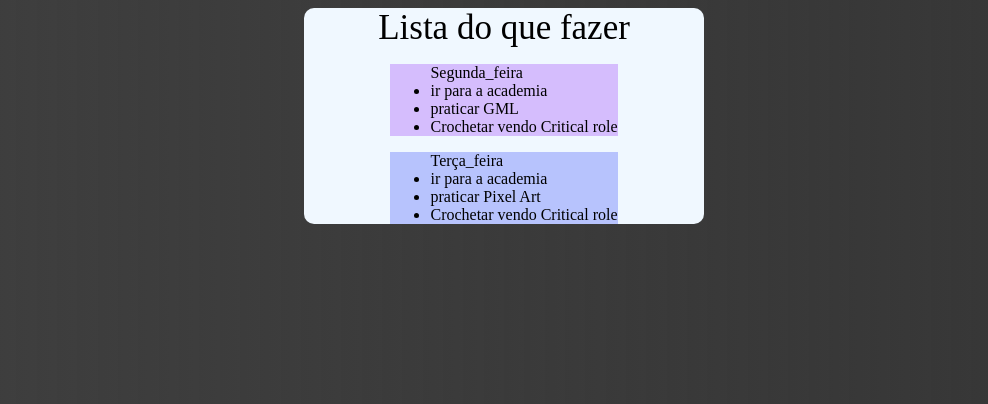
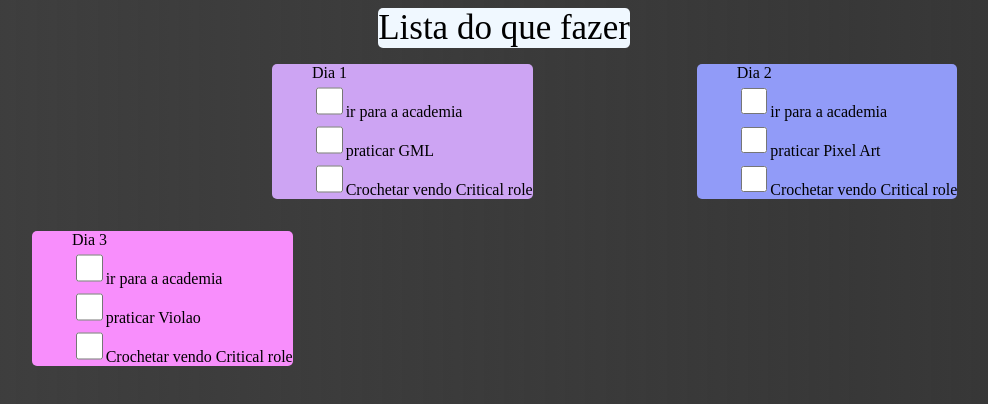
Before and after one commit to lightluigui/To-Do-List, a plain HTML site: page index.html in a window 1280 px wide. Shown: the whole page, without its empty margins (136-1124 px from the left). Drawn offline with Linux system fonts and the light colour scheme.

Commit message:
novo desing

```diff
--- a/index.html
+++ b/index.html
@@ -7,21 +7,34 @@
     <link rel="stylesheet" href="style.css">
 </head>
 <body>
-    <div id="lista">
     <header>Lista do que fazer</header>
+
+<div id="coluna1">
      <div id="segunda">
-    <ul >Segunda_feira
-        <li>ir para a academia</li>
-        <li>praticar GML</li>
-        <li>Crochetar vendo Critical role</li>
+    <ul >Dia 1
+        <br><input type="checkbox" name="" id="item">ir para a academia
+        <br><input type="checkbox" name="" id="item">praticar GML
+        <br><input type="checkbox" name="" id="item">Crochetar vendo Critical role
     </ul>
     </div>
+</div>
 
+<div id="coluna2">
     <div id="terça">
-        <ul >Terça_feira
-            <li>ir para a academia</li>
-            <li>praticar Pixel Art</li>
-            <li>Crochetar vendo Critical role</li>
+        <ul >Dia 2
+            <br><input type="checkbox" name="" id="item">ir para a academia
+            <br><input type="checkbox" name="" id="item">praticar Pixel Art
+            <br><input type="checkbox" name="" id="item">Crochetar vendo Critical role
+        </ul>
+    </div>
+</div>
+
+<div id="coluna3">
+    <div id="quarta">
+        <ul >Dia 3
+             <br><input type="checkbox" name="" id="item">ir para a academia
+             <br><input type="checkbox" name="" id="item">praticar Violao
+             <br><input type="checkbox" name="" id="item">Crochetar vendo Critical role
         </ul>
     </div>
 </div>
--- a/style.css
+++ b/style.css
@@ -1,24 +1,52 @@
 body{
     background-image: linear-gradient(to right, rgba(0, 0, 0, 0.753), rgb(54, 54, 54));
 }
-#lista{
-    background-color: aliceblue;
-    width: 400px;
-    margin: 0 auto;
+#coluna1{
+    width: fit-content;
+    display: inline-block;
     border-radius: 10px;
+    padding-left: 25rem;
+}
+#coluna2{
+    width: fit-content;
+    display: inline-block;
+    border-radius: 10px;
+    padding-left: 10rem;
+}
+#coluna3{
+    width: fit-content;
+    display: inline-block;
+    border-radius: 10px;
+    padding-left: 10rem;
 }
 header{
     text-align: center;
     font-size: 35px;
+    background-color: aliceblue;
+    max-width: fit-content;
+    margin: 0 auto;
+    border-radius: 5px;
 }
 
 #segunda{
-    background-color: rgba(131, 8, 247, 0.247);
+    background-color: rgb(205, 164, 243);
     max-width: fit-content;
-    margin: 0 auto;
+    border-radius: 5px;
+
 }
 #terça{
-    background-color: rgba(8, 32, 247, 0.247);
+    background-color: rgb(145, 155, 248);
     max-width: fit-content;
-    margin: 0 auto;
+    border-radius: 5px;
 }
+#quarta{
+    background-color: rgb(248, 142, 252);
+    max-width: fit-content;
+    border-radius: 5px;
+}
+input[type="checkbox"]
+{
+    width: 2em;
+    height: 2rem;
+    accent-color: green;
+}
```
